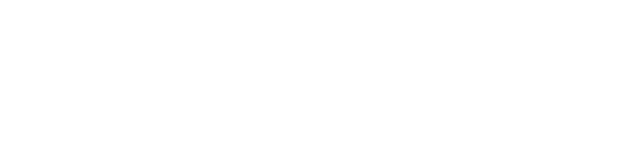
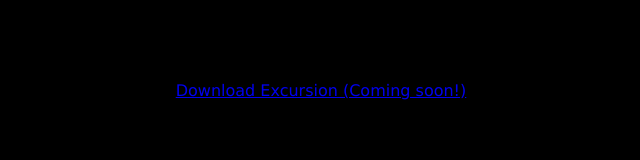
Before and after one commit to E1000y/excursion, a plain HTML site: page excursion/index.html in a window 1280 px wide. Shown: the whole page, without its empty margins (319-959 px from the left). Drawn offline with Linux system fonts and the light colour scheme.

Commit message:
Added body style.

```diff
--- a/excursion/index.html
+++ b/excursion/index.html
@@ -1,6 +1,14 @@
 <!DOCTYPE html>
 <html lang="en">
-    <meta charset = "UTF-8">
-    <meta name="viewport" content="width = device-width, initial scale=1.0">
-
+    <head>
+        <meta charset = "UTF-8">
+        <meta name="viewport" content="width = device-width, initial scale=1.0">
+        <meta http-equiv="X-UA-Compatible" content="ie=edge">
+        <title>Excursion</title>
+        <link rel ="stylesheet" type="text/css" href="resources/css/style.css">
+    </head>
+    <body>
+        <h1>Discover hidden places in the world around you</h1>
+        <p><a href="#">Download Excursion (Coming soon!)</a></p>
+    </body>
 </html>
--- a/excursion/resources/css/style.css
+++ b/excursion/resources/css/style.css
@@ -0,0 +1,6 @@
+
+body{
+    background-color: #000000;
+    text-align : center;
+    font-family: Verdana, Geneva, Tahoma, sans-serif
+}
```
